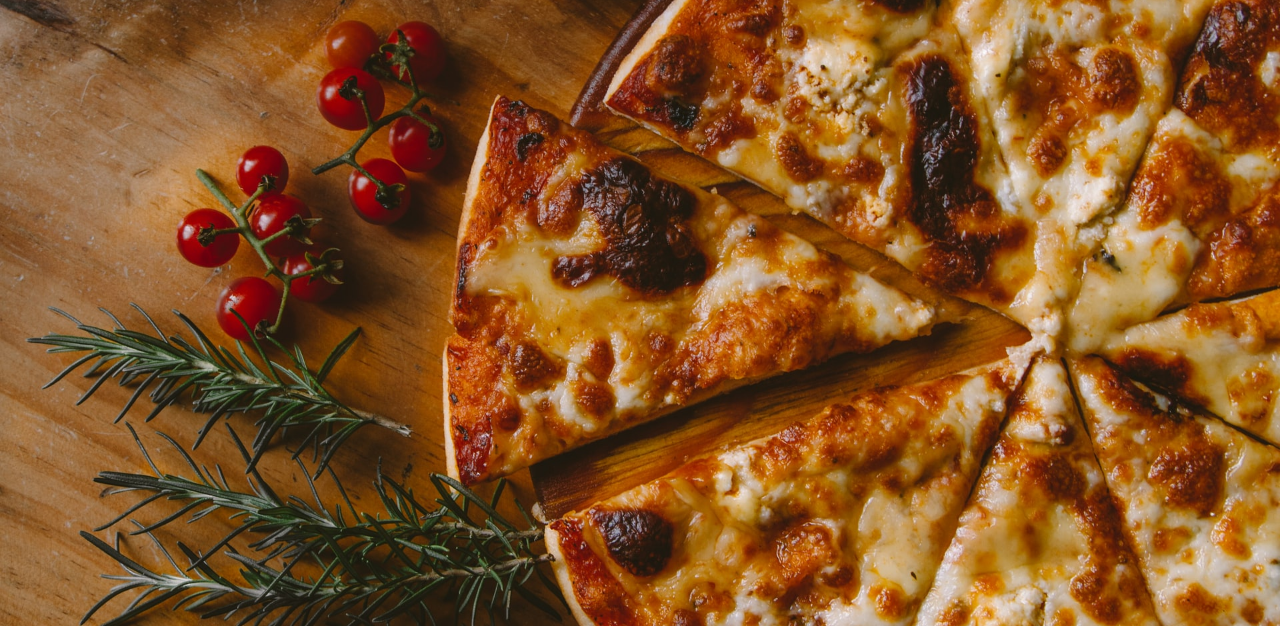
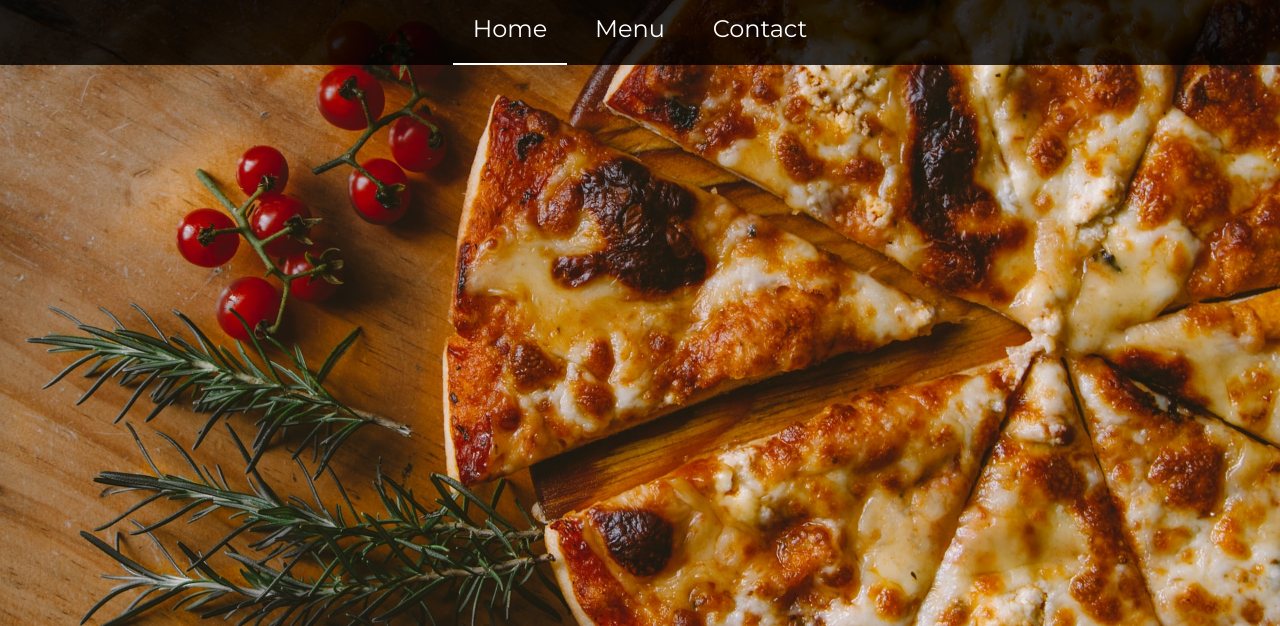
Before and after one commit to dwrik/restaurant-page, a website built with webpack: page dist/index.html in a window 1280 px wide. Shown: the part 174-800 px from the top of the page. Built offline with nearby package versions, Linux system fonts and the light colour scheme; a web font is replaced by a local one.

Commit message:
Added navbar

```diff
--- a/dist/index.html
+++ b/dist/index.html
@@ -15,6 +15,11 @@
                 <div id="heading">
                     Pizzeria
                 </div>
+                <div class="navbar">
+                    <button class="buttons current-tab">Home</button>
+                    <button class="buttons">Menu</button>
+                    <button class="buttons">Contact</button>
+                </div>
             </div>
         </div>
         <script src="main.js"></script>
```
